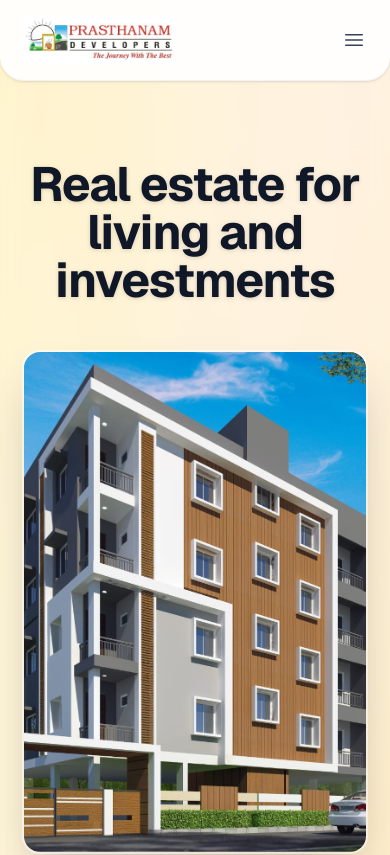
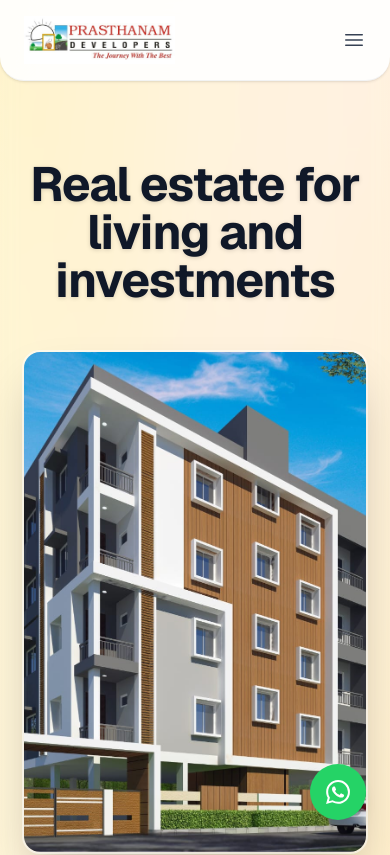
Before and after one commit to jayakrishnasanikommu/prasthanam, a Next.js app: page / in a window 390 px wide. Shown: the top 855 px of the page. Built offline with nearby package versions, Linux system fonts and the light colour scheme.

Commit message:
ui changes

```diff
--- a/app/components/ContactSection.tsx
+++ b/app/components/ContactSection.tsx
@@ -194,7 +194,7 @@
 
           {/* Contact Information */}
           <div className="space-y-6">
-            <Card className="bg-white">
+            {/* <Card className="bg-white">
               <CardContent className="p-6">
                 <div className="flex items-start gap-4">
                   <div className="flex h-12 w-12 items-center justify-center rounded-lg bg-amber-100">
@@ -222,7 +222,7 @@
                   </div>
                 </div>
               </CardContent>
-            </Card>
+            </Card> */}
 
             <Card className="bg-white">
               <CardHeader>
--- a/app/components/ExpertiseSection.tsx
+++ b/app/components/ExpertiseSection.tsx
@@ -60,7 +60,7 @@
           </p>
         </div>
 
-        <div className="grid grid-cols-1 gap-8 sm:grid-cols-2 lg:grid-cols-3">
+        <div className="hidden md:grid grid-cols-1 gap-8 sm:grid-cols-2 lg:grid-cols-3">
           {expertiseAreas.map((area) => {
             const Icon = area.icon;
             return (
--- a/app/components/ServicesSection.tsx
+++ b/app/components/ServicesSection.tsx
@@ -69,7 +69,7 @@
           </p>
         </div>
 
-        <div className="grid grid-cols-2 gap-6 lg:grid-cols-4">
+        <div className="hidden md:grid grid-cols-2 gap-6 lg:grid-cols-4">
           {services.map((service) => {
             const Icon = service.icon;
             return (
--- /dev/null
+++ b/app/components/WhatsAppFAB.tsx
@@ -0,0 +1,27 @@
+"use client";
+
+export default function WhatsAppFAB() {
+  const phoneNumber = process.env.NEXT_PUBLIC_PHONE;
+  const whatsappUrl = phoneNumber
+    ? `https://wa.me/91${phoneNumber.replace(/\D/g, "")}`
+    : "#";
+
+  return (
+    <a
+      href={whatsappUrl}
+      target="_blank"
+      rel="noopener noreferrer"
+      className="md:hidden fixed bottom-6 right-6 z-50 bg-[#25D366] hover:bg-[#20BA5A] text-white rounded-full p-4 shadow-lg hover:shadow-xl transition-all duration-300 flex items-center justify-center w-14 h-14"
+      aria-label="Contact us on WhatsApp"
+    >
+      <svg
+        className="h-7 w-7"
+        fill="currentColor"
+        viewBox="0 0 24 24"
+        xmlns="http://www.w3.org/2000/svg"
+      >
+        <path d="M17.472 14.382c-.297-.149-1.758-.867-2.03-.967-.273-.099-.471-.148-.67.15-.197.297-.767.966-.94 1.164-.173.199-.347.223-.644.075-.297-.15-1.255-.463-2.39-1.475-.883-.788-1.48-1.761-1.653-2.059-.173-.297-.018-.458.13-.606.134-.133.298-.347.446-.52.149-.174.198-.298.298-.497.099-.198.05-.371-.025-.52-.075-.149-.669-1.612-.916-2.207-.242-.579-.487-.5-.669-.51-.173-.008-.371-.01-.57-.01-.198 0-.52.074-.792.372-.272.297-1.04 1.016-1.04 2.479 0 1.462 1.065 2.875 1.213 3.074.149.198 2.096 3.2 5.077 4.487.709.306 1.262.489 1.694.625.712.227 1.36.195 1.871.118.571-.085 1.758-.719 2.006-1.413.248-.694.248-1.289.173-1.413-.074-.124-.272-.198-.57-.347m-5.421 7.403h-.004a9.87 9.87 0 01-5.031-1.378l-.361-.214-3.741.982.998-3.648-.235-.374a9.86 9.86 0 01-1.51-5.26c.001-5.45 4.436-9.884 9.888-9.884 2.64 0 5.122 1.03 6.988 2.898a9.825 9.825 0 012.893 6.994c-.003 5.45-4.437 9.884-9.885 9.884m8.413-18.297A11.815 11.815 0 0012.05 0C5.495 0 .16 5.335.157 11.892c0 2.096.547 4.142 1.588 5.945L.057 24l6.305-1.654a11.882 11.882 0 005.683 1.448h.005c6.554 0 11.89-5.335 11.893-11.893a11.821 11.821 0 00-3.48-8.413Z" />
+      </svg>
+    </a>
+  );
+}
--- a/app/components/WhyChooseSection.tsx
+++ b/app/components/WhyChooseSection.tsx
@@ -70,7 +70,7 @@
           </p>
         </div>
 
-        <div className="grid grid-cols-1 gap-8 sm:grid-cols-2 lg:grid-cols-3">
+        <div className="hidden md:grid grid-cols-1 gap-8 sm:grid-cols-2 lg:grid-cols-3">
           {benefits.map((benefit) => {
             const Icon = benefit.icon;
             return (
--- a/app/layout.tsx
+++ b/app/layout.tsx
@@ -1,5 +1,6 @@
 import type { Metadata } from "next";
 import { Geist, Geist_Mono } from "next/font/google";
+import Script from "next/script";
 import "./globals.css";
 
 const geistSans = Geist({
@@ -27,6 +28,19 @@
       <body
         className={`${geistSans.variable} ${geistMono.variable} antialiased`}
       >
+        {/* Google tag (gtag.js) */}
+        <Script
+          src="https://www.googletagmanager.com/gtag/js?id=G-8XQ5MK9MDM"
+          strategy="afterInteractive"
+        />
+        <Script id="google-analytics" strategy="afterInteractive">
+          {`
+            window.dataLayer = window.dataLayer || [];
+            function gtag(){dataLayer.push(arguments);}
+            gtag('js', new Date());
+            gtag('config', 'G-8XQ5MK9MDM');
+          `}
+        </Script>
         {children}
       </body>
     </html>
--- a/app/page.tsx
+++ b/app/page.tsx
@@ -6,6 +6,7 @@
 import WhyChooseSection from "./components/WhyChooseSection";
 import ServicesSection from "./components/ServicesSection";
 import ContactSection from "./components/ContactSection";
+import WhatsAppFAB from "./components/WhatsAppFAB";
 
 export default function Home() {
   return (
@@ -20,6 +21,7 @@
         <ServicesSection />
         <ContactSection />
       </main>
+      <WhatsAppFAB />
     </div>
   );
 }
```
